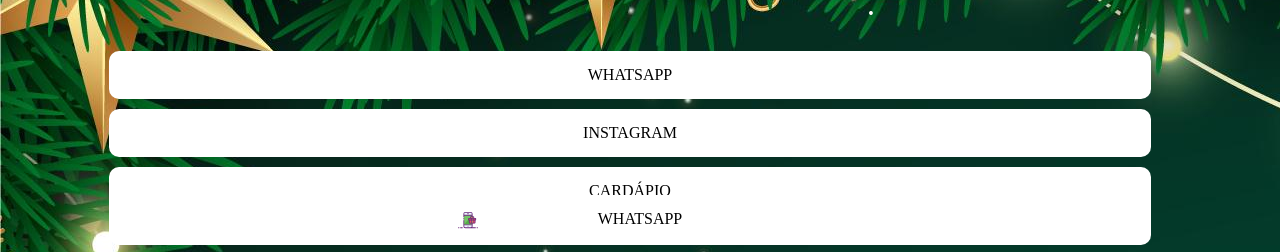
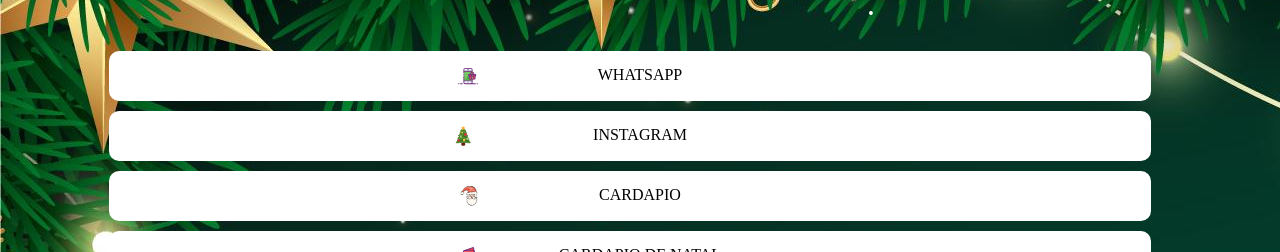
Before and after one commit to brunomaia18/linktreeDoceria, a website: page index.html in a window 1280 px wide. Shown: the part 267-519 px from the top of the page. Drawn offline with nearby package versions, Linux system fonts and the light colour scheme.

Commit message:
Update index.html

```diff
--- a/index.html
+++ b/index.html
@@ -23,16 +23,9 @@
     <h1 class="doceria">DoceriaNoanda®</h1>
 
 
-    <a href="https://api.whatsapp.com/send?phone=5585985451823&text=Olá%2C%20gostaria%20de%20fazer%20meu%20pedido!!" class="WhatsApp">WhatsApp</a>
-    <a href="https://www.instagram.com/doceria.noanda/" class="instagram">Instagram</a>
-    <a href="https://doceria-noanda.goomer.app" class="cardapio">Cardápio</a>
-
-
-
-
-
 <a href="https://api.whatsapp.com/send?phone=5585985451823&text=Olá%2C%20gostaria%20de%20fazer%20meu%20pedido!!" class="WhatsApp">
     <img src="img/celularNatal.svg" style="width: 20px; height: 20px; position: relative; right: 120px;">whatsapp</a>
+
 <a  href="https://www.instagram.com/doceria.noanda/" class="instagram">
 <img src="img/christmas-tree-svgrepo-com.svg" style="width: 20px; height: 20px; position: relative; right: 120px;">Instagram</a>
 
```
